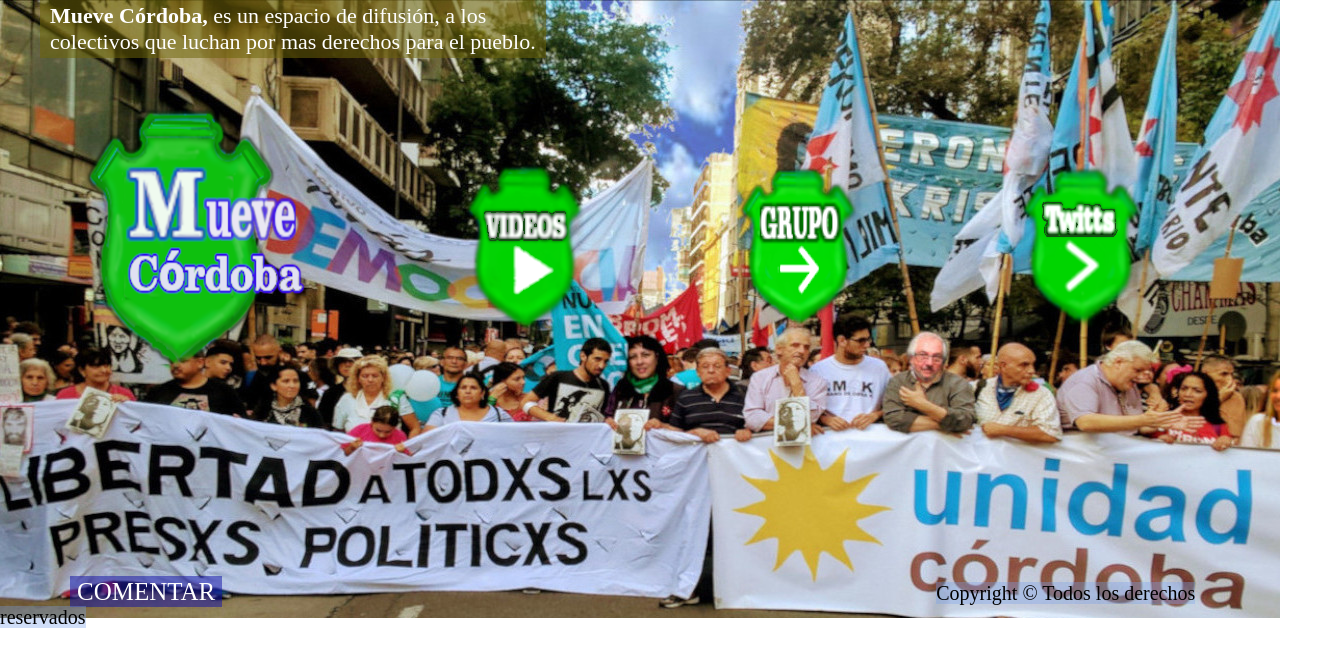
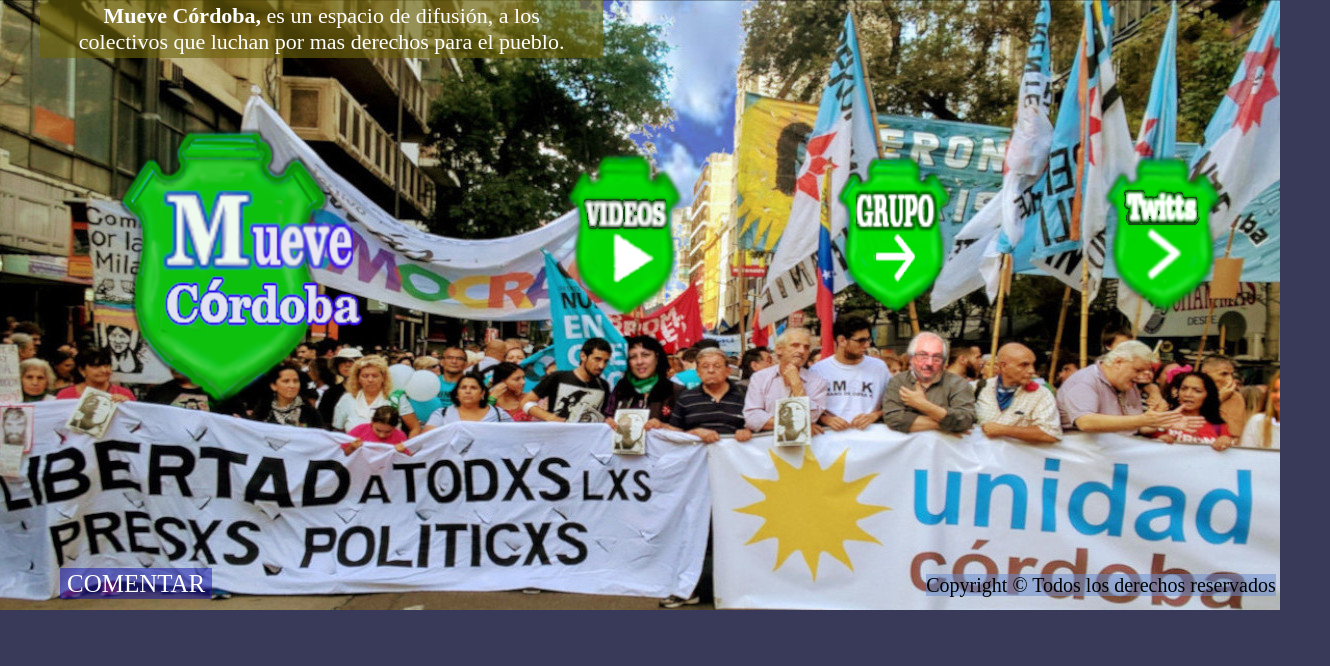
Before and after one commit to sergioarielaguilera/MueveCordoba.org, a plain HTML site: page index.html in a window 1280 px wide. Shown: the whole page, 1330 px wide, since content can reach past the window. Drawn offline with Linux system fonts and the light colour scheme.

Commit message:
modified css portada html

```diff
--- a/estilos.css
+++ b/estilos.css
@@ -6,98 +6,82 @@
  }
  /*body*/
  body{
-   padding: 0px;
+  box-sizing: border box;
    margin: 0px;
-   height: 620px;
    padding: 0px 0px;
+   background-color: rgba(4, 4, 46, 0.788);
    }
-   .content{
+   .flex-container{
+     box-sizing: border box;
+     margin: 0;
+     padding: 0;
+     width: 100%;
+     height: 610px;
+     display: flex;
+     justify-content: space-between;
+     flex-direction: column;
      background-image: url(./imagenes/portada\ 1.jpg);
     }
    /*navegacion*/
    .nav{
-    height:50px;
+    height: 60px;
     width: 44%;
     margin-left: 40px;
+    margin-bottom: 0px;
   }
     .titulo{
-      background-color: rgba(110, 100, 11, 0.541);
-        padding: 3px 10px;
-        text-align: left;
+      background-color: rgba(110, 100, 11, 0.616);
+        padding: 3px 3px;
+        text-align: center;
         font-size:  22px;
         color: white;
-        float: left;
         }
       /*section*/
     div.section{
+      box-sizing: border box;
+      margin: 0px;
+      display: flex;
+      flex-wrap: wrap;
       width: 100%;
-      height: 490px;
-      margin-top: 30px;
+      height: 430px;
+      padding-left: 50px;
+    }
+    .logos{
+     display: flex;
+     flex-wrap: wrap;
      }
    .mi-logo1{
     margin-top: 10px;
-    margin-left: 70px;
-    width: 250px;
-    height: 290px;
-    float: left;
+    margin-left: 50px;
+    width: 280px;
+    height: 310px;
   }
    .videos1{
-    margin-top: 80px;
-    margin-left: 140px;
+    margin-top: 50px;
+    margin-left: 180px;
   }
    .videos1:hover{
      border-bottom: solid 2px white;
      }
    .grupo{
     margin-left: 140px;
+    margin-top: 50px;
      }
    .grupo:hover{
     border-bottom: solid 2px white;
       }
    .twits{
-     margin-top:30px;
-     margin-left: 150px;
+     margin-top:50px;
+     margin-left: 140px;
      }
      .twits:hover{
        border-bottom: solid 2px white;
     }
-    /*enlaces*/
-    div .enlaces{
-      margin-top: 5px;
-      width: 100%;
-      height: 60px;
-      display: flex;
-    }
-    div .enlaces a img{
-      width: 40px;
-      height: 40px;
-      float: left;
-    }
-    .e-guevara{
-      margin-left: 625px;
-    }
-    .e-guevara:hover{
-      border-top: solid 2px white;
-    }
-    .e-fernandez{
-      margin-left: 236px;
-    }
-    .e-fernandez:hover{
-      border-top: solid 2px white;
-    }
-     .g-esteves{
-      padding-top: 3px;
-      margin-left: 328px;
-    }
-    .g-esteves:hover{
-      border-bottom: solid 2px white;
-    }
     /*footer*/
      .footer{
-      margin-top: 5px;
-      margin-left: 0px;
-      margin-bottom: 10px;
-      padding-top: 3px;
+      display: flex;
+      flex-wrap: wrap;
+      padding-top: 5px;
       width: 100%px;
       height: 40px;
       }
@@ -106,13 +90,14 @@
     font-size: 25px;
     color: white;
     padding: 2px 7px;
-    margin-left: 70px;
+     margin-left: 60px;
     }
     .copy{
-      margin-bottom: 2px;
       margin-left: 710px;
       font-size: 20px;
-      background-color: rgba(120, 161, 236, 0.349) ;
+      background-color: rgba(104, 141, 209, 0.513) ;
       color: black;
       text-align: left;
     }
+   @media (max-width:360px) {.flex-container{height: 620px;} .nav{ width:340px;height: 30px;margin-left: 2px;} .titulo{text-align: left;font-size: 12px;padding: 0px;margin: 0px;} div .section{margin-top: -90px;margin-left:-40px;padding-left: 12px;padding-bottom: -30px; height: 220px,} .logos{flex-wrap: wrap;padding-bottom: 0px;} .mi-logo1{ width: 120px;height: 135px;margin-left: 45px; margin-bottom: 0px} .videos1{margin-left: 10px; margin-top: 20px;margin-bottom: 0px; width: 85px; height: 105px} .grupo{width:85px; height:105px; margin-left: 55px;margin-top: -40px;} .twits{width: 85px;height: 105px;margin-left: 30px;margin-top: -40px} .footer{height: 60px} .coment{font-size: 16px;margin-bottom: 1px}  .copy{align-items: center;margin-top: 1px; font-size:12px;margin-top: 0px}
+   }
--- a/index.html
+++ b/index.html
@@ -10,7 +10,7 @@
 
   </head>
   <body>
-    <div class="content">
+    <div class="flex-container">
       <div class="nav">
         <nav>
          <p class="titulo"> <b> Mueve Córdoba,</b> es un espacio de difusión, a los<br> colectivos que luchan por mas derechos para el pueblo.</p>
@@ -18,16 +18,10 @@
       </div>
       <div class="section">
         <section class="logos">
-         <a href="#"><img src="imagenes/logo 4.png" alt="mueve cordoba logo" class="mi-logo1"></a>
+         <a href="#"><img src="imagenes/logo 4.png" alt="mueve   cordoba logo" class="mi-logo1"></a>
            <a href="https://www.youtube.com/channel/UCgwVKQM3Ke4NbWfXWylWyDg?view_as=subscriber"><img src="imagenes/videos.png" alt="logo-videos" class="videos1"></a>
            <a href="https://www.facebook.com/groups/140546109310244/"><img src="imagenes/grupo.png" alt="" class="grupo"></a>
           <a href="https://twitter.com/home"><img src="imagenes/twitts.png" alt="" class="twits"></a>
-          <div class="enlaces">
-            <a href="https://twitter.com/ComitexMilagro"><img src="./imagenes/vacio.png" alt="" class="e-guevara"></a>
-            <a href="https://twitter.com/dipedufernandez"><img src="./imagenes/vacio.png" alt="" class="e-fernandez"></a>
-            <a href="https://twitter.com/gabiestevezok"><img src="./imagenes/vacio.png" alt="" class="g-esteves"></a>
-          </div>
-
         </section>
       </div>
       <div class="footer">
```
Also changed, not shown: imagenes/portada360.png (added). Lines whose indentation alone changed are shown as unchanged.
